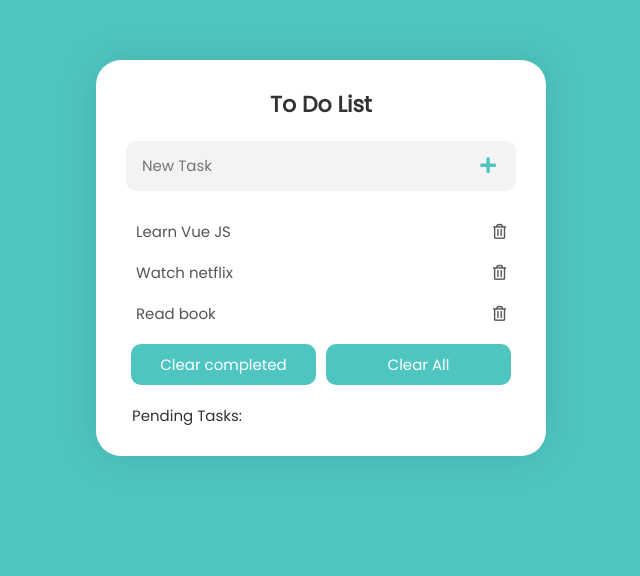
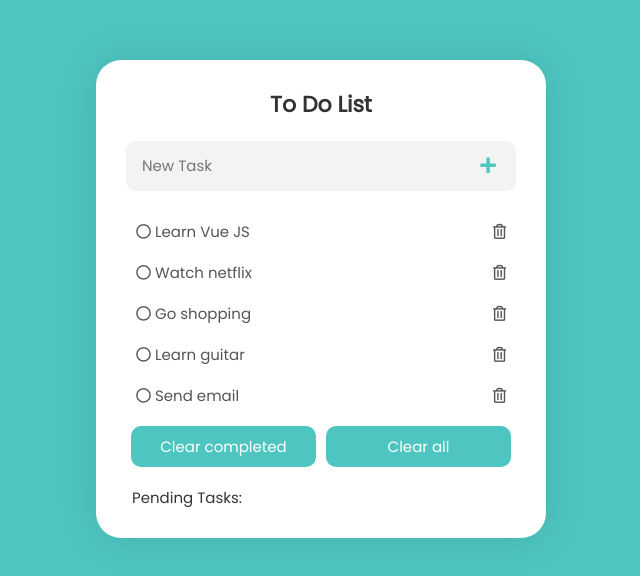
Before and after one commit to Waifull/todo-vuejs, a Vue app: page / in a window 1280 px wide. Shown: the top 576 px of the page, without its empty margins (319-959 px from the left). Built offline with nearby package versions, Linux system fonts and the light colour scheme.

Commit message:
edit task component

```diff
--- a/src/App.vue
+++ b/src/App.vue
@@ -1,6 +1,6 @@
 <template>
   <div id="app">
-    <task></task>
+    <task v-bind:tasks="tasks"></task>
   </div>
 </template>
 
--- a/src/components/Task.vue
+++ b/src/components/Task.vue
@@ -13,16 +13,8 @@
       <!-- task lists -->
       <div class="taskItems">
         <ul>
-          <li>
-            <button>Learn Vue JS</button>
-            <button><i class="far fa-trash-alt"></i></button>
-          </li>
-          <li>
-            <button>Watch netflix</button>
-            <button><i class="far fa-trash-alt"></i></button>
-          </li>
-          <li>
-            <button>Read book</button>
+          <li v-for="task in tasks" :key="task.id">
+            <button><i class="far fa-circle"></i> {{ task.title }}</button>
             <button><i class="far fa-trash-alt"></i></button>
           </li>
         </ul>
@@ -30,7 +22,7 @@
       <!-- buttons -->
       <div class="clearBtns">
         <button>Clear completed</button>
-        <button>Clear All</button>
+        <button @click="clearAll">Clear all</button>
       </div>
       <!-- pending task -->
       <div class="pendingTasks">
@@ -42,6 +34,12 @@
 
 <script>
 export default {
-  name: "Task",
+  name: 'Task',
+  props: ['tasks'],
+  methods: {
+    clearAll() {
+      this.tasks = [];
+    },
+  },
 };
 </script>
```
